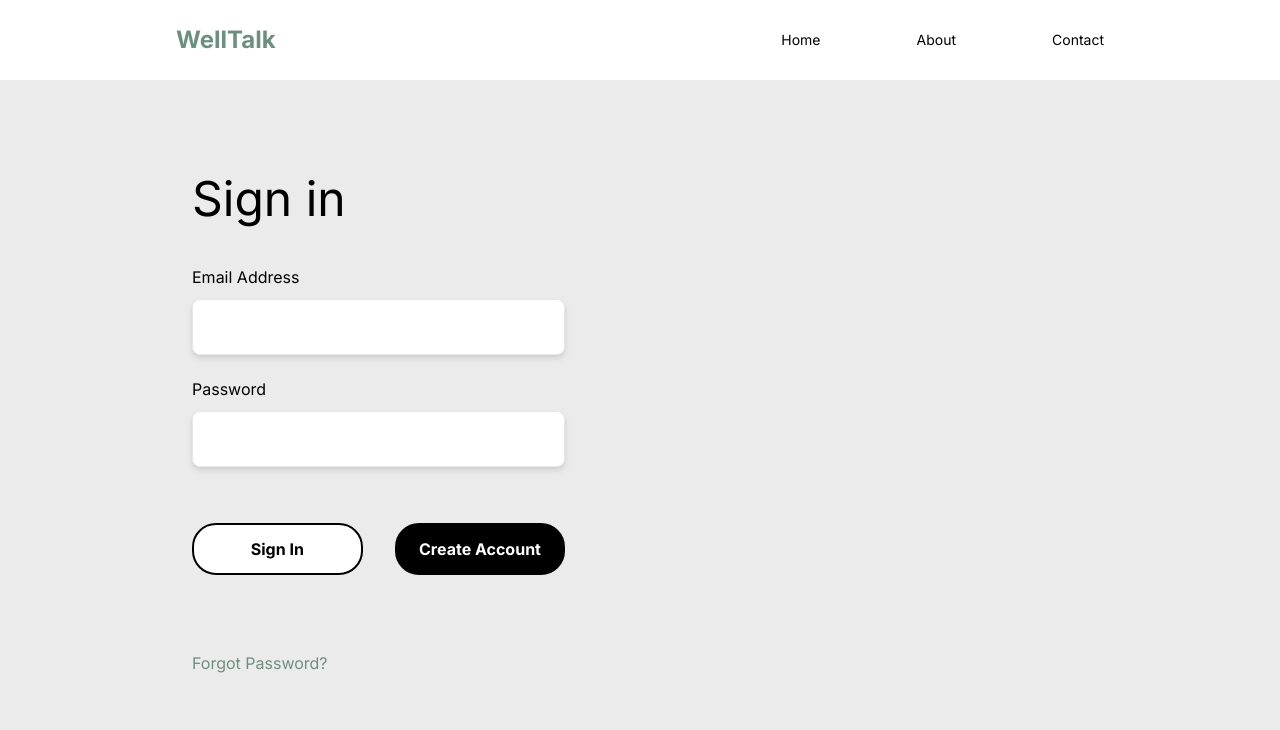
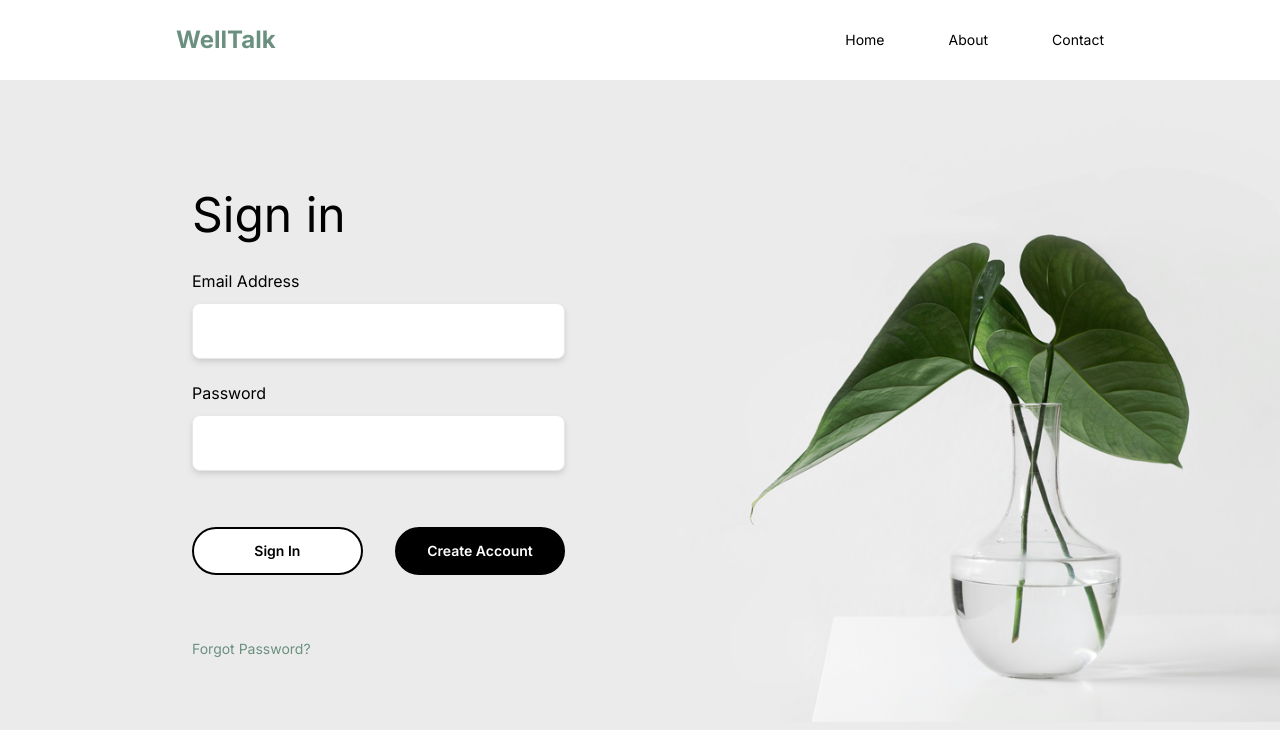
Before and after one commit to joshuabriones/well-talk, a Next.js app: page /login in a window 1280 px wide. Shown: the top 730 px of the page. Built offline with nearby package versions, Linux system fonts and the light colour scheme.

Commit message:
frontend login finished
added folders for images and components

```diff
--- a/app/login/page.jsx
+++ b/app/login/page.jsx
@@ -4,9 +4,18 @@ import { useState } from "react";
 import { useRouter } from "next/navigation";
 import { supabase } from "@/utils/supabase/supabaseClient";
 
+//imgs
+import loginBg from "@/public/images/loginBg.png";
+
+// utils
+import TextInput from "@/components/ui/TextInput";
+import FullButton from "@/components/ui/FullButton";
+import HollowButton from "@/components/ui/HollowButton";
+
 const Login = () => {
 	const router = useRouter();
 
+	const [showFailedLogin, setShowFailedLogin] = useState(false);
 	const [email, setEmail] = useState("");
 	const [password, setPassword] = useState("");
 
@@ -22,21 +31,37 @@ const Login = () => {
 				console.error("Login error:", error.message);
 			} else {
 				console.log("Login successful:", user);
-				router.push("/"); // Redirect to home or landing page
+				router.push("/");
 			}
 		} catch (error) {
 			console.error("Login error:", error.message);
 		}
+
+		alert("Email: " + email + " Password: " + password);
+	};
+
+	const handleCreateAccount = async (e) => {
+		e.preventDefault();
+		alert("Create Account");
 	};
 
 	return (
-		<div className="min-h-screen w-full bg-[#EBEBEB]">
+		<div
+			className="min-h-screen w-full"
+			style={{
+				backgroundImage: `url(${loginBg.src})`,
+				width: "100%",
+				height: "100%",
+				backgroundSize: "cover",
+				backgroundPosition: "center",
+			}}
+		>
 			{/* navigation bar */}
 			<div className="h-20 w-full bg-white flex flex-row justify-between items-center px-44">
 				<div className="text-2xl text-[#6B9080] font-bold">
 					WellTalk
 				</div>
-				<div className="flex flex-row gap-x-24">
+				<div className="flex flex-row gap-x-16">
 					<div className="text-sm">Home</div>
 					<div className="text-sm">About</div>
 					<div className="text-sm">Contact</div>
@@ -44,51 +69,45 @@ const Login = () => {
 			</div>
 
 			{/* login form*/}
-			<div className="bg-[#EBEBEB] flex justify-start items-center py-5 px-48 ">
+			<div className="flex justify-start items-center py-5 px-48 ">
 				<form
 					className="w-5/12 h-[650px] flex flex-col justify-center"
 					onSubmit={handleLogin}
 				>
 					<p className="text-black text-5xl">Sign in</p>
 
-					<div className="flex flex-col gap-y-3 pt-8 pb-14">
-						{/* to be made into component */}
-						<div>
-							<div className="py-2.5">Email Address</div>
-							<input
-								className="h-14 w-full px-4 py-2 border border-gray-200 drop-shadow-md focus:outline-none focus:border-green-500  bg-white rounded-lg"
-								type="email"
+					<div className="flex flex-col gap-y-3 pt-5 pb-14">
+						<TextInput
+							label="Email Address"
 							value={email}
 							onChange={(e) => setEmail(e.target.value)}
-								required
+							type="email"
 						/>
-						</div>
-
-						{/* to be made into component */}
-						<div>
-							<div className="py-2.5">Password</div>
-							<input
-								className="h-14 w-full px-4 py-2 border border-gray-200 drop-shadow-md focus:outline-none focus:border-green-500  bg-white rounded-lg"
-								type="password"
+						<TextInput
+							label="Password"
 							value={password}
 							onChange={(e) => setPassword(e.target.value)}
-								required
+							type="password"
 						/>
-						</div>
 					</div>
 
 					{/*to be made into component */}
 					<div className="w-full flex flex-row gap-x-8 pb-12">
-						<button className="w-1/2  bg-white border-2 border-black text-black font-bold rounded-3xl px-4 py-3">
+						<HollowButton className="w-1/2" onClick={handleLogin}>
 							Sign In
-						</button>
-						<button className="w-1/2 bg-black border-2 border-black text-white font-bold rounded-3xl px-4 py-3">
+						</HollowButton>
+						<FullButton
+							className="w-1/2"
+							onClick={handleCreateAccount}
+						>
 							Create Account
-						</button>
+						</FullButton>
 					</div>
 
 					{/* forgot password */}
-					<div className="text-[#6B9080] pt-7">Forgot Password?</div>
+					<div className="text-[#6B9080] text-sm pt-4 hover:text-green-800">
+						Forgot Password?
+					</div>
 				</form>
 			</div>
 		</div>
--- /dev/null
+++ b/components/ui/FullButton.jsx
@@ -0,0 +1,14 @@
+import React from "react";
+
+const FullButton = ({ children, onClick }) => {
+	return (
+		<button
+			className="w-full bg-black border-2 border-black text-sm text-white font-semibold rounded-3xl px-4 py-3 hover:scale-95 transition-transform duration-300"
+			onClick={onClick}
+		>
+			{children}
+		</button>
+	);
+};
+
+export default FullButton;
--- /dev/null
+++ b/components/ui/HollowButton.jsx
@@ -0,0 +1,14 @@
+import React from "react";
+
+const HollowButton = ({ children, onClick }) => {
+	return (
+		<button
+			className="w-full bg-white border-2 border-black text-sm text-black font-semibold rounded-3xl px-4 py-3 hover:scale-95 transition-transform duration-300"
+			onClick={onClick}
+		>
+			{children}
+		</button>
+	);
+};
+
+export default HollowButton;
--- /dev/null
+++ b/components/ui/TextInput.jsx
@@ -0,0 +1,18 @@
+import React from "react";
+
+const TextInput = ({ label, value, onChange, type }) => {
+	return (
+		<div>
+			<div className="py-2.5">{label}</div>
+			<input
+				className="h-14 w-full px-4 py-2 border border-gray-200 drop-shadow-md focus:outline-none focus:border-green-500  bg-white rounded-lg"
+				type={type}
+				value={value}
+				onChange={onChange}
+				required
+			/>
+		</div>
+	);
+};
+
+export default TextInput;
```
Also changed, not shown: public/images/loginBg.png (added). Lines whose indentation alone changed are shown as unchanged.
